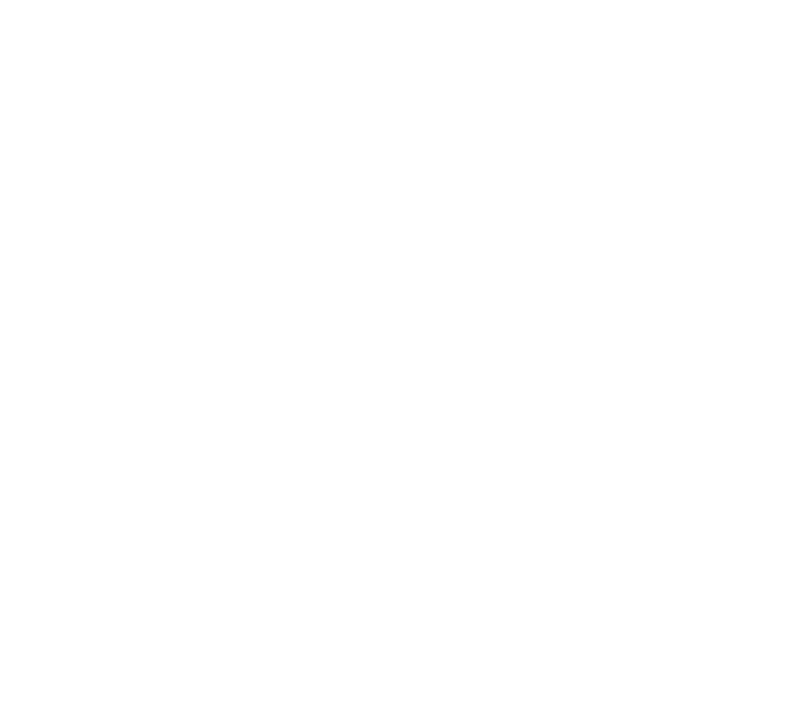
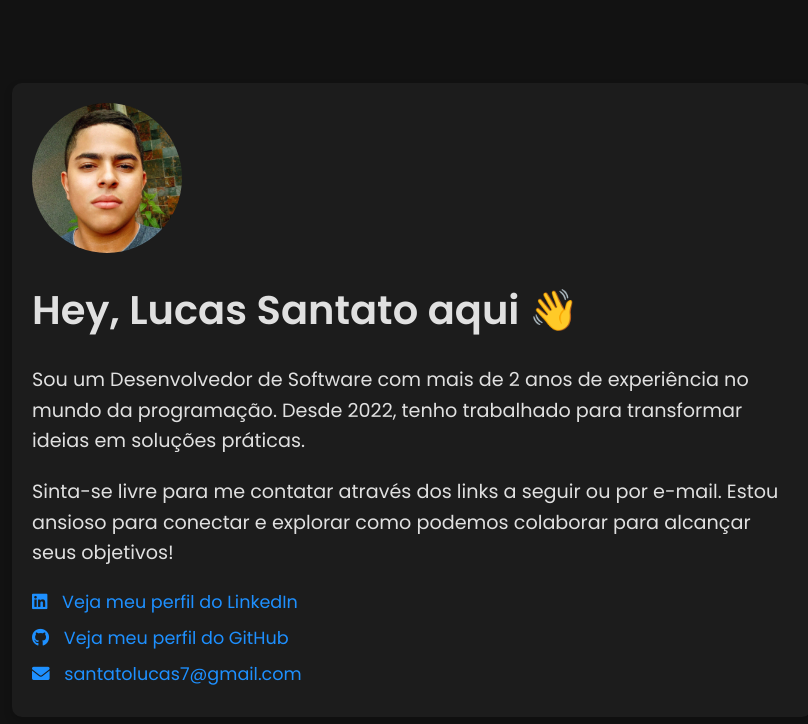
Before and after one commit to Santato7/santato.dev, a plain HTML site: page index.html in a window 1280 px wide. Shown: the whole page, without its empty margins (228-1036 px from the left). Drawn offline with Linux system fonts and the light colour scheme.

Commit message:
feat: create and style personal website

```diff
--- a/index.css
+++ b/index.css
@@ -0,0 +1,68 @@
+* {
+    margin: 0;
+    padding: 0;
+    box-sizing: border-box;
+}
+
+body {
+    font-family: 'Poppins', sans-serif;
+    display: flex;
+    justify-content: center;
+    align-items: center;
+    height: 100vh;
+    background-color: #121212;
+    color: #e0e0e0;
+}
+
+.container {
+    padding: 20px;
+    background-color: #1c1c1c;
+    border-radius: 10px;
+    box-shadow: 0 4px 8px rgba(0, 0, 0, 0.2);
+    max-width: 800px;
+    width: 90%;
+}
+
+.profile-pic-container {
+    text-align: left;
+    margin-bottom: 20px;
+}
+
+.profile-pic {
+    width: 150px;
+    height: 150px;
+    border-radius: 50%;
+    object-fit: cover;
+}
+
+.content {
+    text-align: left;
+}
+
+h1 {
+    font-size: 2.5rem;
+    margin-bottom: 25px;
+}
+
+p {
+    font-size: 1.2rem;
+    margin-bottom: 20px;
+    line-height: 1.6;
+}
+
+.links a {
+    display: block;
+    margin: 10px 0;
+    text-decoration: none;
+    color: #1e90ff;
+    font-size: 1.1rem;
+    transition: color 0.3s;
+}
+
+.links a:hover {
+    color: #00bfff;
+}
+
+.links i {
+    margin-right: 10px;
+}
--- a/index.html
+++ b/index.html
@@ -1,15 +1,31 @@
 <!DOCTYPE html>
-<html lang="en">
+<html lang="pt-BR">
 
 <head>
   <meta charset="UTF-8">
   <meta name="viewport" content="width=device-width, initial-scale=1.0">
+  <title>Lucas Santato - Desenvolvedor de Software</title>
   <link rel="stylesheet" href="index.css">
-  <title>Santato's site</title>
+  <link rel="stylesheet" href="https://cdnjs.cloudflare.com/ajax/libs/font-awesome/6.0.0-beta3/css/all.min.css">
+  <link rel="stylesheet" href="https://fonts.googleapis.com/css2?family=Poppins:wght@400;600&display=swap">
 </head>
 
 <body>
-
+  <div class="container">
+    <div class="profile-pic-container">
+      <img src="img/selfie.jpeg" alt="Lucas Santato" class="profile-pic">
+    </div>
+    <div class="content">
+      <h1>Hey, Lucas Santato aqui 👋</h1>
+      <p>Sou um Desenvolvedor de Software com mais de 2 anos de experiência no mundo da programação. Desde 2022, tenho trabalhado para transformar ideias em soluções práticas.</p>
+      <p>Sinta-se livre para me contatar através dos links a seguir ou por e-mail. Estou ansioso para conectar e explorar como podemos colaborar para alcançar seus objetivos!</p>
+      <div class="links">
+        <a href="https://www.linkedin.com/in/lucassantato" target="_blank"><i class="fab fa-linkedin"></i> Veja meu perfil do LinkedIn</a>
+        <a href="https://github.com/santato7" target="_blank"><i class="fab fa-github"></i> Veja meu perfil do GitHub</a>
+        <a href="mailto:santatolucas7@gmail.com"><i class="fas fa-envelope"></i> santatolucas7@gmail.com</a>
+      </div>
+    </div>
+  </div>
 </body>
 
 </html>
```
Also changed, not shown: img/selfie.jpeg (added).
